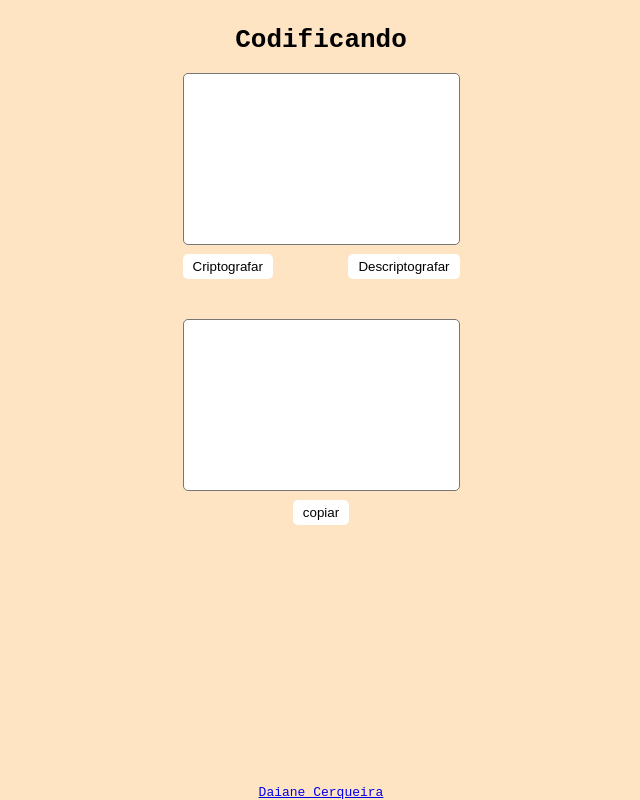
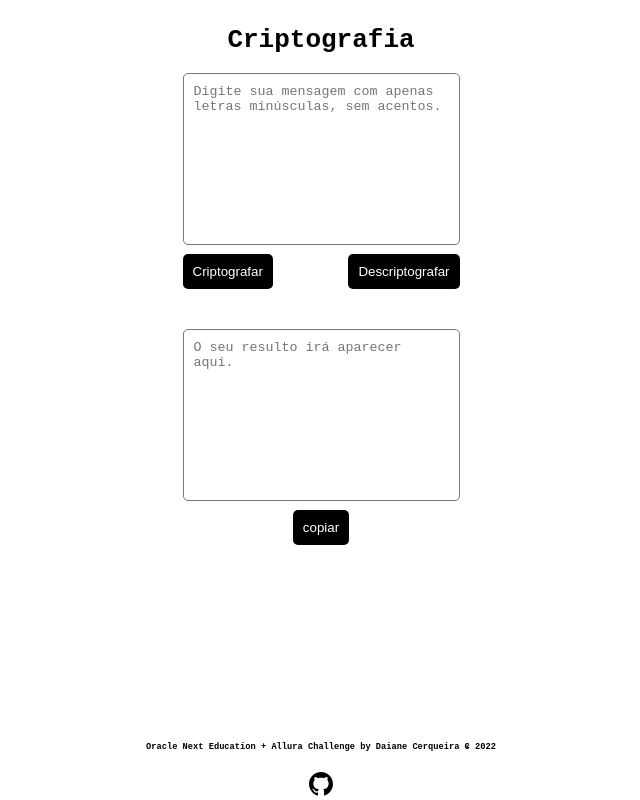
Before and after one commit to dcerq/oracle-challenge, a plain HTML site: page index.html in a window 1280 px wide. Shown: the whole page, without its empty margins (319-959 px from the left). Drawn offline with Linux system fonts and the light colour scheme.

Commit message:
projeto finalizado

```diff
--- a/index.html
+++ b/index.html
@@ -7,17 +7,17 @@
   <meta name="viewport" content="width=device-width, initial-scale=1.0">
   <link rel="stylesheet" href="style.css">
   <link rel="shortcut icon" href="img/icon.png" type="image/x-icon">
-  <title>Document</title>
+  <title>Criptografia</title>
 </head>
 
 <body>
   <main class="main">
     <header>
-      <h1>Codificando</h1>
+      <h1>Criptografia</h1>
     </header>
     <section>
       <article>
-        <textarea name="nome" id="words" cols="30" rows="10" style="resize: none;"></textarea>
+        <textarea name="nome" id="words" cols="30" rows="10" style="resize: none;" placeholder="Digite sua mensagem com apenas letras minúsculas, sem acentos."></textarea>
         <div class="btns-codificar">
         <button id="codificar" class="btn">Criptografar</button>
         <button id="decodificar" class="btn">Descriptografar</button>
@@ -25,14 +25,15 @@
       </article>
 
       <article>
-        <textarea class="resultado" id="resultado" cols="30" rows="10" style="resize: none;"></textarea>
+        <textarea class="resultado" id="resultado" cols="30" rows="10" style="resize: none;" placeholder="O seu resulto irá aparecer aqui."></textarea>
         <div class="btn-decodificar">
         <button class="btn" id="copiar">copiar</button>
         </div>
       </article>
     </section>
     <footer class="rodape">
-      <a href="http://">Daiane Cerqueira</a>
+      <h6>Oracle Next Education + Allura Challenge by Daiane Cerqueira ₢ 2022</h6>
+      <a href="https://github.com/dcerq"><img src= "img/github.svg" alt="github"></a>
     </footer>
 
   </main>
--- a/style.css
+++ b/style.css
@@ -1,13 +1,19 @@
 body{
-  background-color: bisque;
-  font-family: Monospace;
+  background-color: ffffdd;
+
+}
+
+h1{
+  font-family: monospace;
 }
 
 .btn{
   border: none;
-  padding: 5px 10px;
-  background-color: white;
+  padding: 10px;
+  background-color: black;
+  color: white;
   border-radius: 5px;
+
 
 }
 
@@ -47,10 +53,13 @@ textarea{
 }
 
 .rodape{
+font-family: monospace;
  position: fixed;
  bottom: 0;
  left: 0;
  width: 100%;
  text-align: 100;
  text-align: center;
+ text-decoration: none;
+
 }
```
Also changed, not shown: img/github.svg (added).
